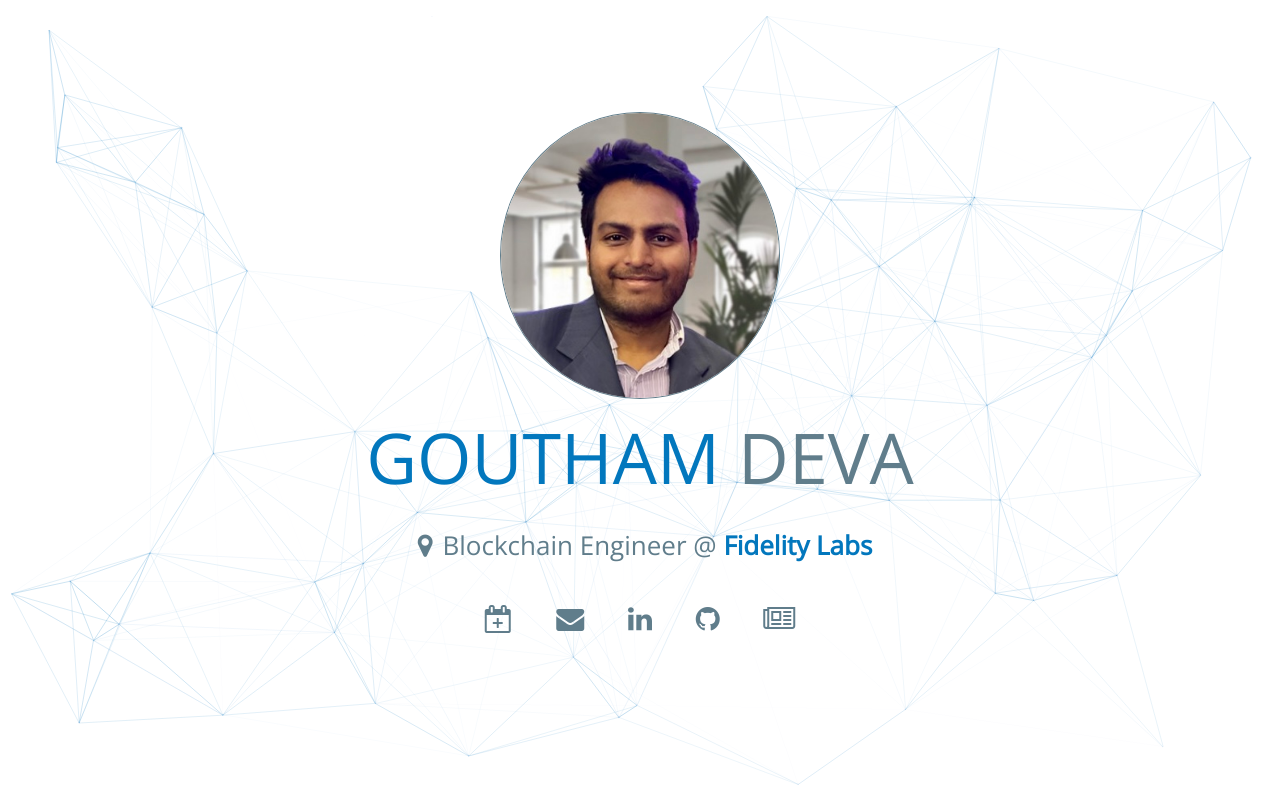
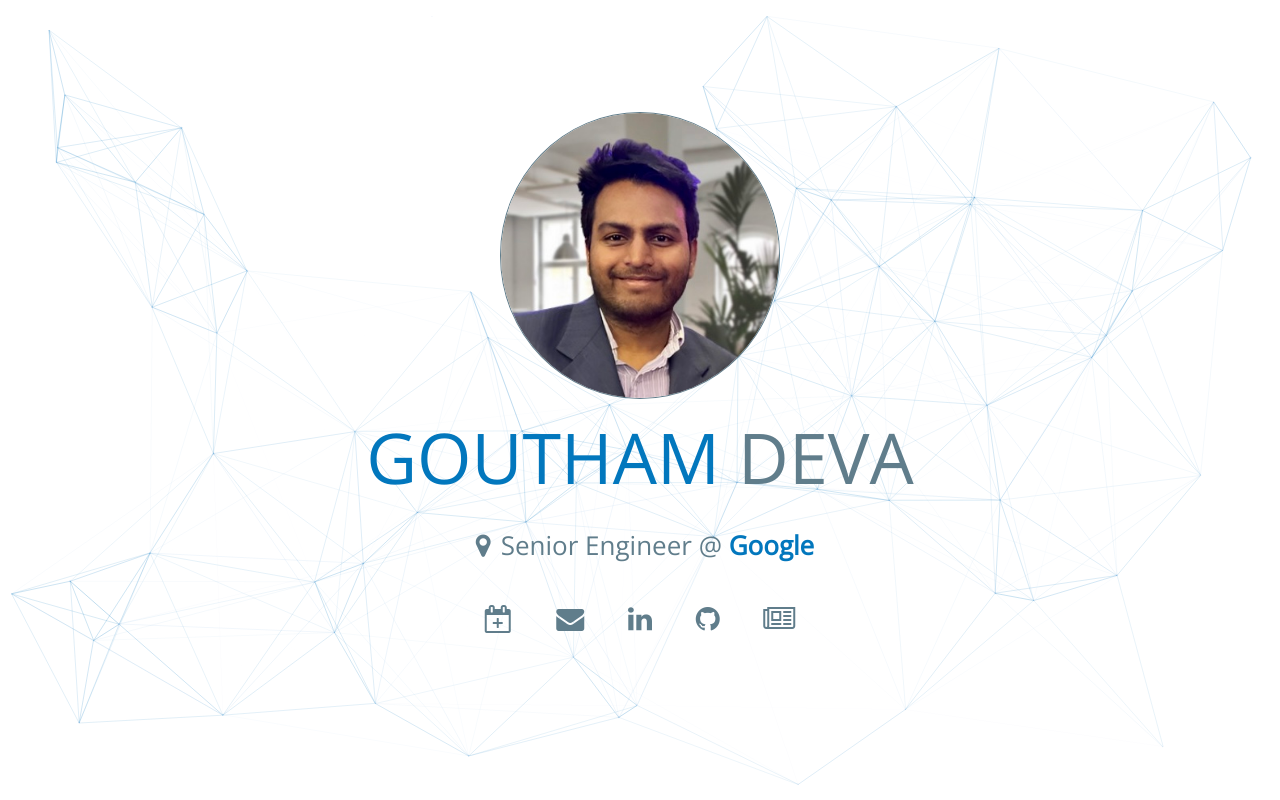
Before and after one commit to godeva/godeva.github.io, a plain HTML site: page index.html in a window 1280 px wide. Drawn offline with nearby package versions, Linux system fonts and the light colour scheme.

Commit message:
Update index.html

```diff
--- a/index.html
+++ b/index.html
@@ -41,7 +41,7 @@
                             <img src="img/goutham.jpg" class="img-responsive img-circle" alt="Logo">
                             <h1 class="name"><span>GOUTHAM</span> DEVA</h1>
                             <h5 class="intro-text">
-                                <i class="inline-icon fa fa-map-marker" aria-hidden="true"></i>Blockchain Engineer @ <a href="https://labs.fidelity.com/about"><b>Fidelity Labs</b></a>
+                                <i class="inline-icon fa fa-map-marker" aria-hidden="true"></i>Senior Engineer @ <a href="https://cloud.google.com/application/web3/"><b>Google</b></a>
                             </h5>
                             <div id="social">
                                 <a class="socialicon" href="https://calendar.app.google/m9J2tfY21SJv4UEKA"><i class="fa fa-calendar-plus-o"></i></a>
```
